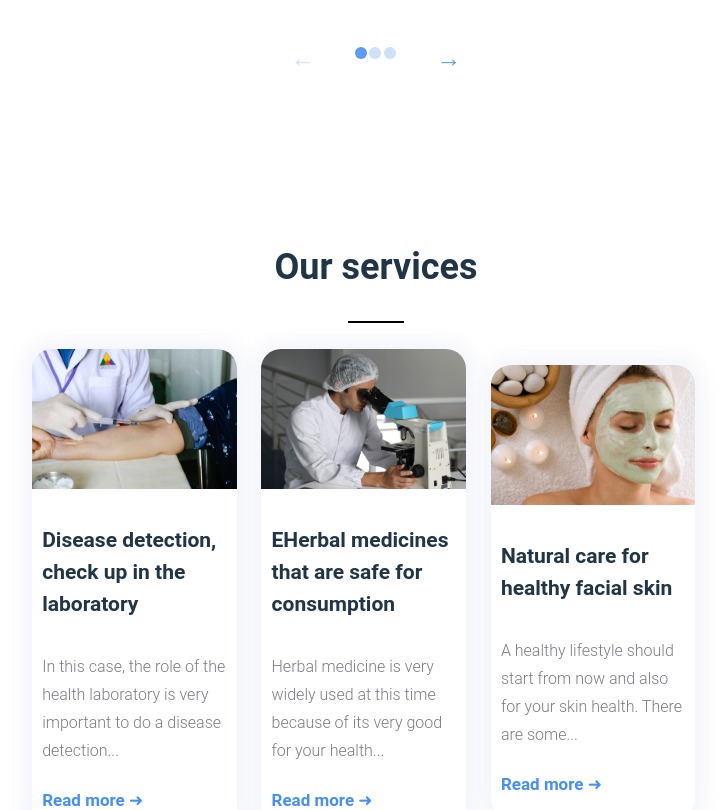
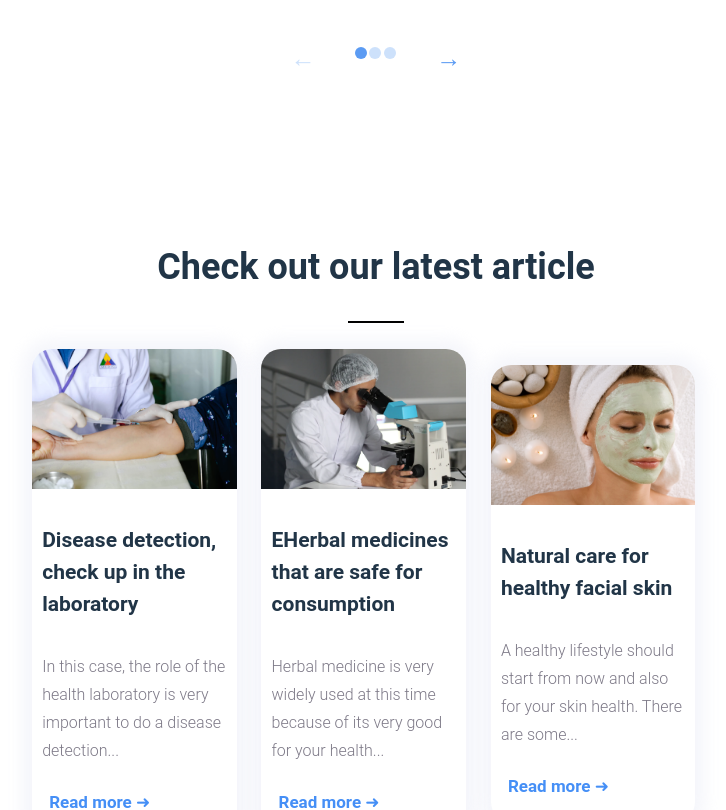
Before and after one commit to SuperJK55/effective-react-lab, a React app: page / in a window 1280 px wide. Shown: the part 4340-5150 px from the top of the page, without its empty margins (264-990 px from the left). Built offline with nearby package versions, Linux system fonts and the light colour scheme; the HTML template or start-up script is replaced by a standard one.

Commit message:
Change text in check out our latest article block

```diff
--- a/src/components/our-latest-article/OurLatestArticle.module.css
+++ b/src/components/our-latest-article/OurLatestArticle.module.css
@@ -13,7 +13,7 @@
   z-index: 1;
 }
 
-.h1 {
+.title_article {
   color: var(--primary-text-color);
   font-size: 21px;
   font-style: normal;
@@ -23,7 +23,7 @@
   padding: 0% 5%;
 }
 
-.h2 {
+.subtitle_article {
   color: var(--secondary-text-color);
   font-size: 16px;
   font-style: normal;
@@ -42,9 +42,8 @@
   line-height: 28px;
   margin-bottom: 10%;
   margin-left: 5%;
-  padding: 0%;
-  border-radius: 20px;
-  border: 0px solid transparent;
+  border-radius: 8px;
+  border: 1px solid transparent;
 }
 
 .row {
--- a/src/components/our-latest-article/OurLatestArticle.tsx
+++ b/src/components/our-latest-article/OurLatestArticle.tsx
@@ -14,14 +14,14 @@ interface IOurLatestArticle {
 const OurLatestArticle: React.FC<IOurLatestArticle> = ({ arr }) => {
   return (
     <div className={classes.article_block}>
-      <h1 className={classes.title_text}>Our services</h1>
+      <h1 className={classes.title_text}>Check out our latest article</h1>
       <div className={classes.divider}></div>
       <div className={classes.row}>
         {arr.map((item, index) => (
           <div key={index} className={classes.cardMaterial}>
             <img className={classes.promo} src={arr[index].img} />
-            <h1 className={classes.h1}>{arr[index].title}</h1>
-            <h2 className={classes.h2}>{arr[index].subtitle}</h2>
+            <h1 className={classes.title_article}>{arr[index].title}</h1>
+            <h2 className={classes.subtitle_article}>{arr[index].subtitle}</h2>
             <button className={classes.moreButton}>Read more ➜</button>
           </div>
         ))}
--- a/src/index.css
+++ b/src/index.css
@@ -16,7 +16,7 @@
   --dot-color: rgba(91, 155, 243, 1);
   --arrow-not-selected-color: rgba(69, 143, 246, 1);
   --button-color: #458ff6;
-  --primary-color-hover: #646cff;
+  --primary-color-hover: #555555;
 
   --primary-top-nav-color: rgba(31, 21, 52, 1);
   --primary-not-selected-top-nav-color: rgba(31, 21, 52, 0.5);
```
